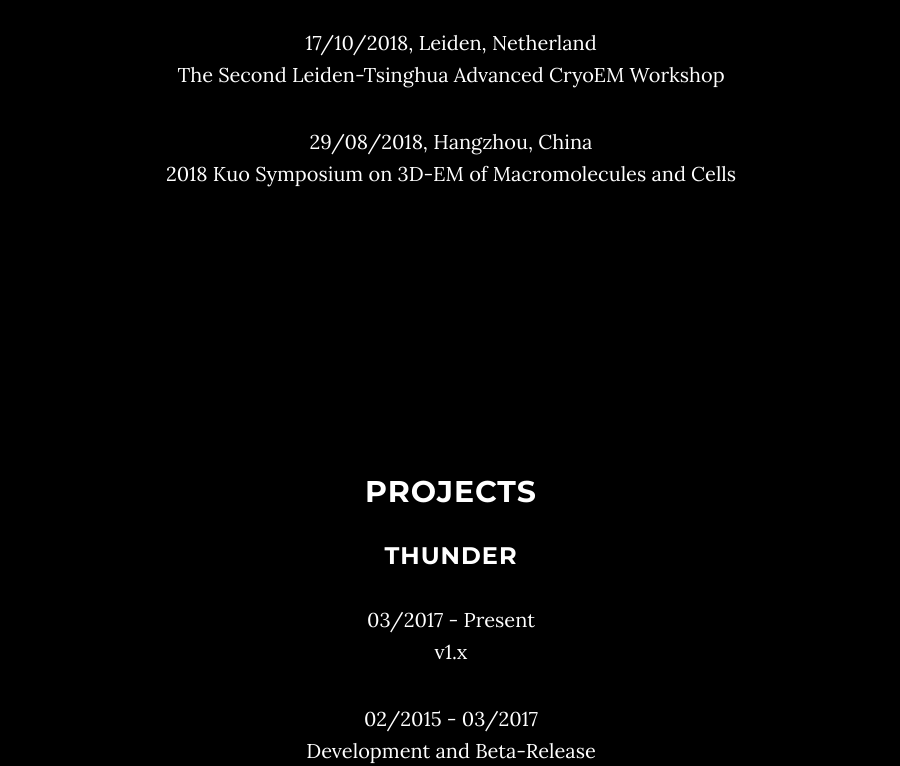
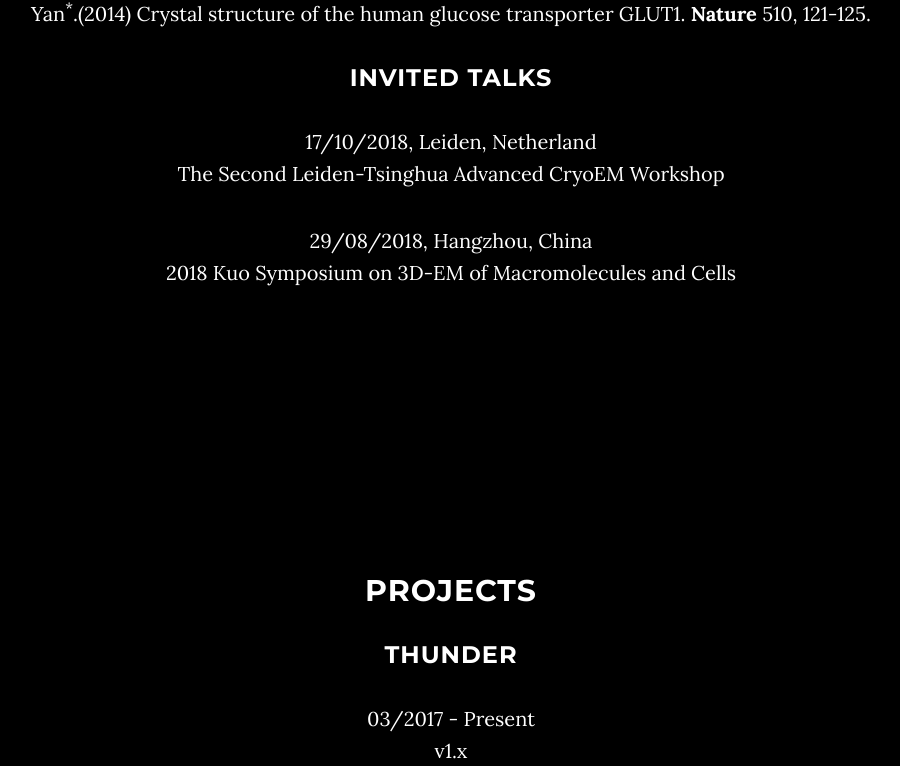
Before and after one commit to Zarrathustra/zarrathustra.github.io, a website: page index.html in a window 1280 px wide. Shown: the part 2534-3300 px from the top of the page, without its empty margins (189-1089 px from the left). Drawn offline with nearby package versions, Linux system fonts and the light colour scheme; some packages are replaced by stand-ins of ours.

Commit message:
Publication Added

```diff
--- a/index.html
+++ b/index.html
@@ -153,6 +153,7 @@
 
                 <h3>Other Publications</h3>
                 <p>
+                Dong Deng<sup>#</sup>, Chao Xu<sup>#</sup>, Pengcheng Sun<sup>#</sup>, Jianping Wu, Chuangye Yan, <u><b>Mingxu Hu</b></u>, Nieng Yan<sup>*</sup>.(2014) Crystal structure of the human glucose transporter GLUT1. <b>Nature</b> 510, 121-125.
                 </p>
 
                 <h3>Invited Talks</h3>
```
